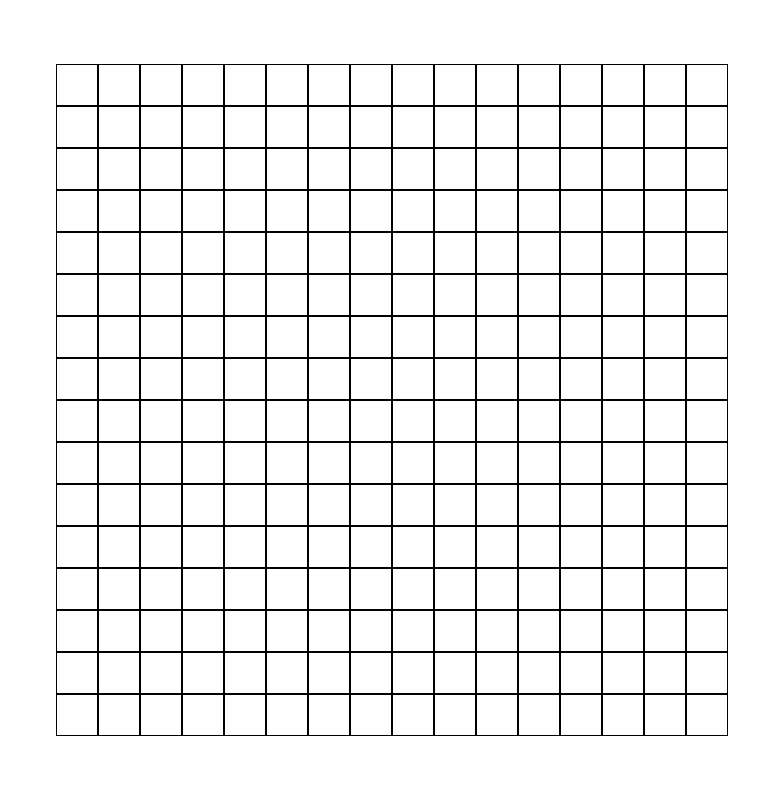
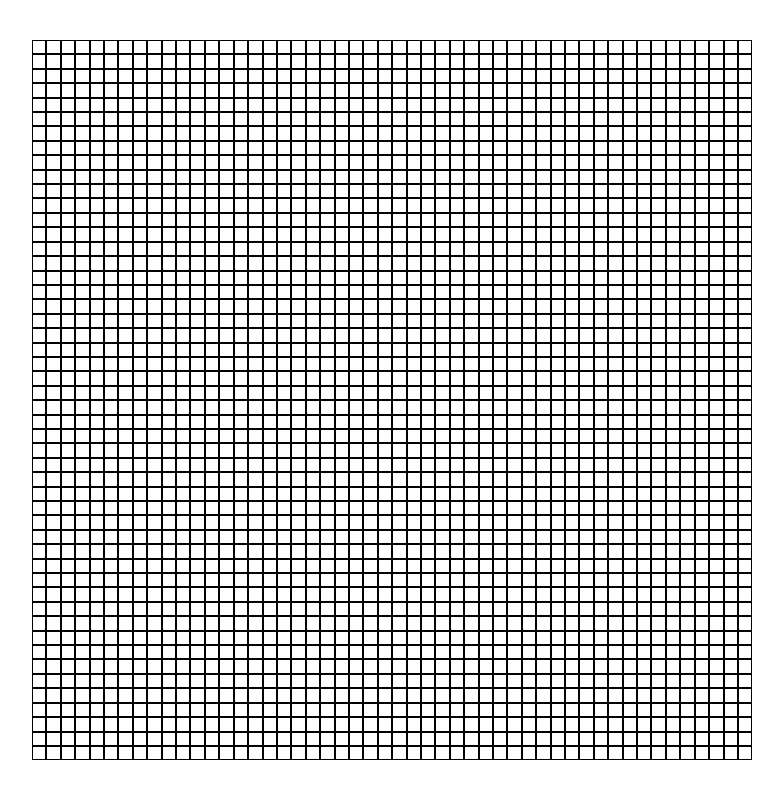
Before and after one commit to jasonlian33/etch-a-sketch, a plain HTML site: page index.html in a window 1280 px wide. Shown: the whole page, without its empty margins (248-1031 px from the left). Drawn offline with Linux system fonts and the light colour scheme.

Commit message:
changed css so that the colum dynamically adjust to the size of the grid

```diff
--- a/javascript.js
+++ b/javascript.js
@@ -5,7 +5,7 @@ console.log(container);
 
 
 function createRow(){
-    for (let i = 0; i < 16; i++){
+    for (let i = 0; i < 50; i++){
         const row = document.createElement("div");
         row.classList.add("row");
         container.appendChild(row);
@@ -17,7 +17,7 @@ createRow();
 const row = document.querySelectorAll(".row");
 function createGrid(){
     row.forEach(row =>{
-        for (let i = 0; i < 16; i++){
+        for (let i = 0; i < 50; i++){
             const column = document.createElement("div");
             column.classList.add("column");
             //column.textContent = "Hi"
--- a/style.css
+++ b/style.css
@@ -1,19 +1,17 @@
 .container{
-    max-width: 1200px;
-    margin: 0 auto;
+    width: 90vmin;
+    height: 90vmin;
 }
 
 .row{
     display: flex;
+    flex: 1;
 
 }
-
-.column{
-    width: 40px;
-    height: 40px;
-    background-color: white;
+.column {
+    flex: 1;       /* Each column fills equal width */
+    aspect-ratio: 1 / 1;  /* Makes it square */
     border: 1px solid;
-
 }
 
 body {
```
